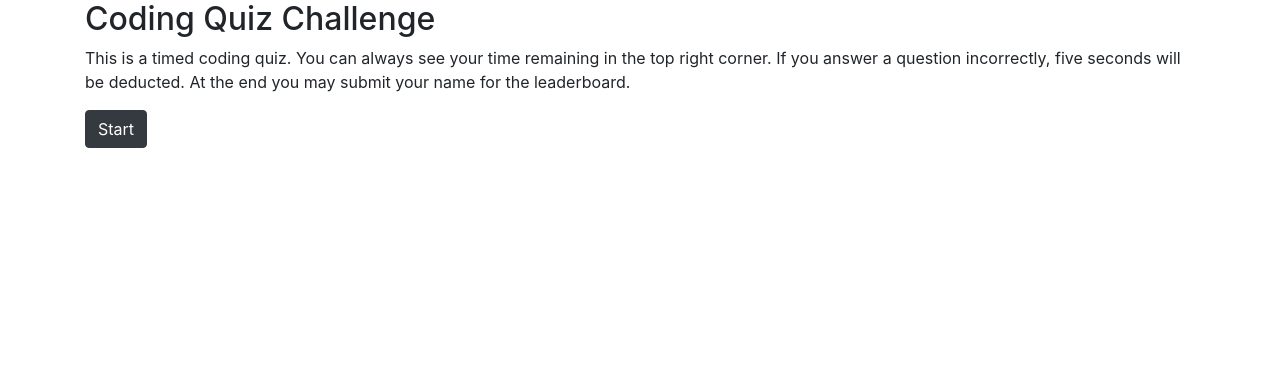
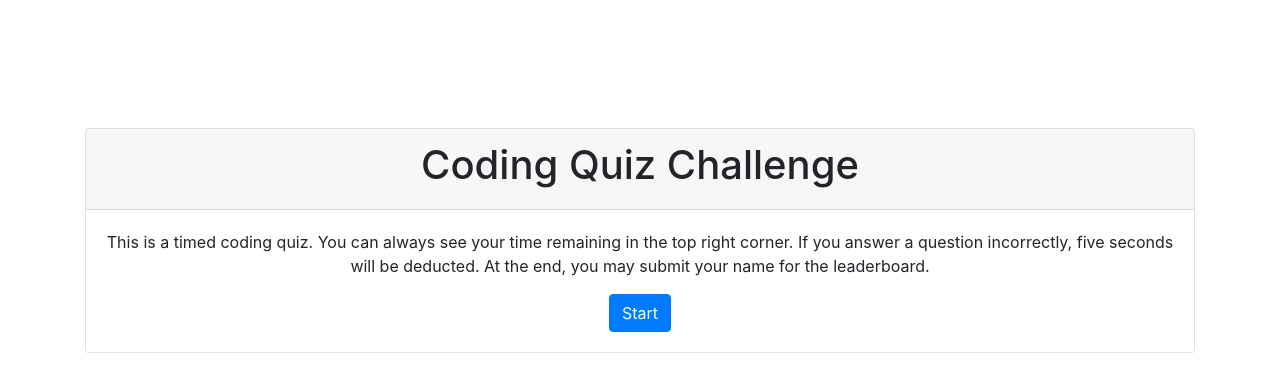
Before and after one commit to kwilks3/Code-Quiz, a plain HTML site: page index.html in a window 1280 px wide. Drawn offline with nearby package versions, Linux system fonts and the light colour scheme.

Commit message:
added quiz into card

```diff
--- a/assets/css/style.css
+++ b/assets/css/style.css
@@ -0,0 +1,4 @@
+.container-sm {
+  position: relative;
+  margin-top: 10%;
+}
--- a/index.html
+++ b/index.html
@@ -12,16 +12,27 @@
     <title>Code Quiz</title>
   </head>
   <body>
-    <section class="container">
-      <h2>Coding Quiz Challenge</h2>
-      <p>
-        This is a timed coding quiz. You can always see your time remaining in
-        the top right corner. If you answer a question incorrectly, five seconds
-        will be deducted. At the end you may submit your name for the
-        leaderboard.
-      </p>
-      <button type="button" class="btn btn-dark">Start</button>
-    </section>
-    <script src="./assets/js/script.js"></script>
+    <body>
+        <section class="container-sm">
+          <section class="card text-center">
+            <header class="card-header outer">
+              <h1>Coding Quiz Challenge</h1>
+            </header>
+            <article class="card-body">
+              <p class="card-text">
+                This is a timed coding quiz. You can always see your time remaining
+            in the top right corner. If you answer a question incorrectly, five
+            seconds will be deducted. At the end, you may submit your name for
+            the leaderboard.
+              </p>
+
+              <button class="btn btn-primary" id="generate">
+                Start
+              </button>
+            </article>
+          </section>
+        </section>
+        <script src="./assets/js/generator.js"></script>
+
   </body>
 </html>
```
